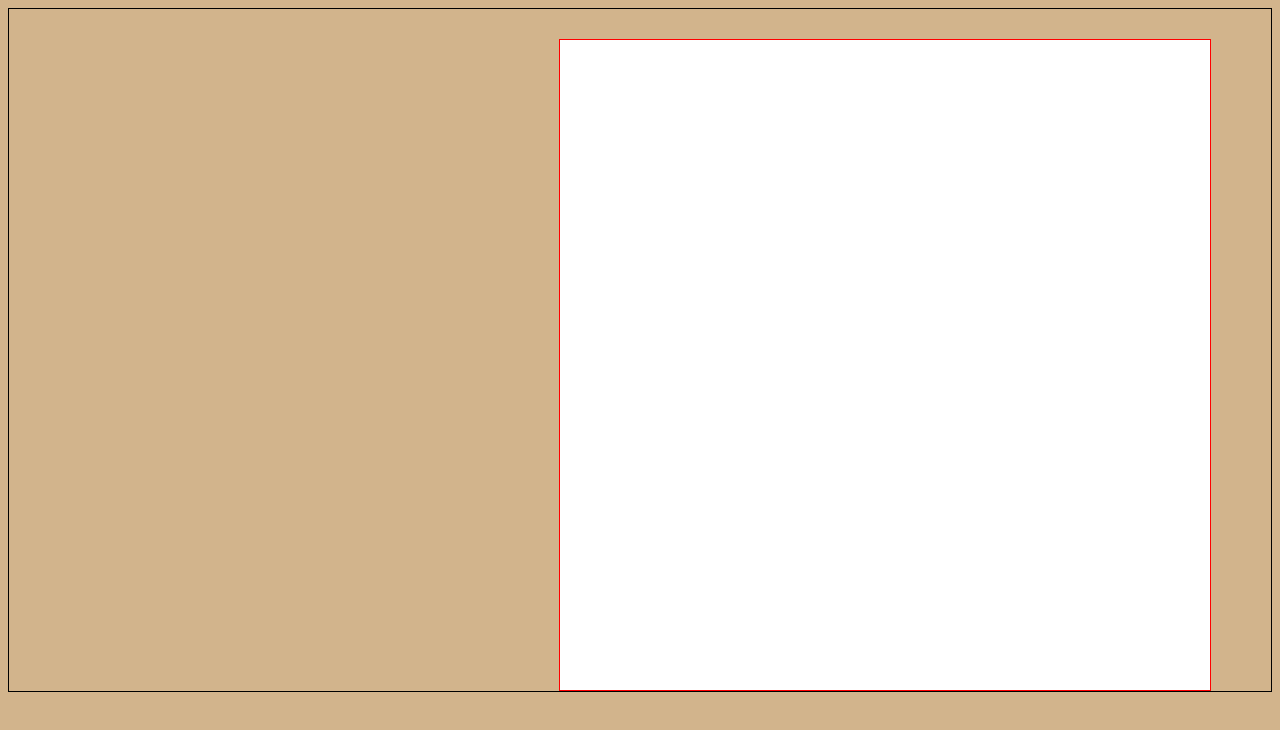
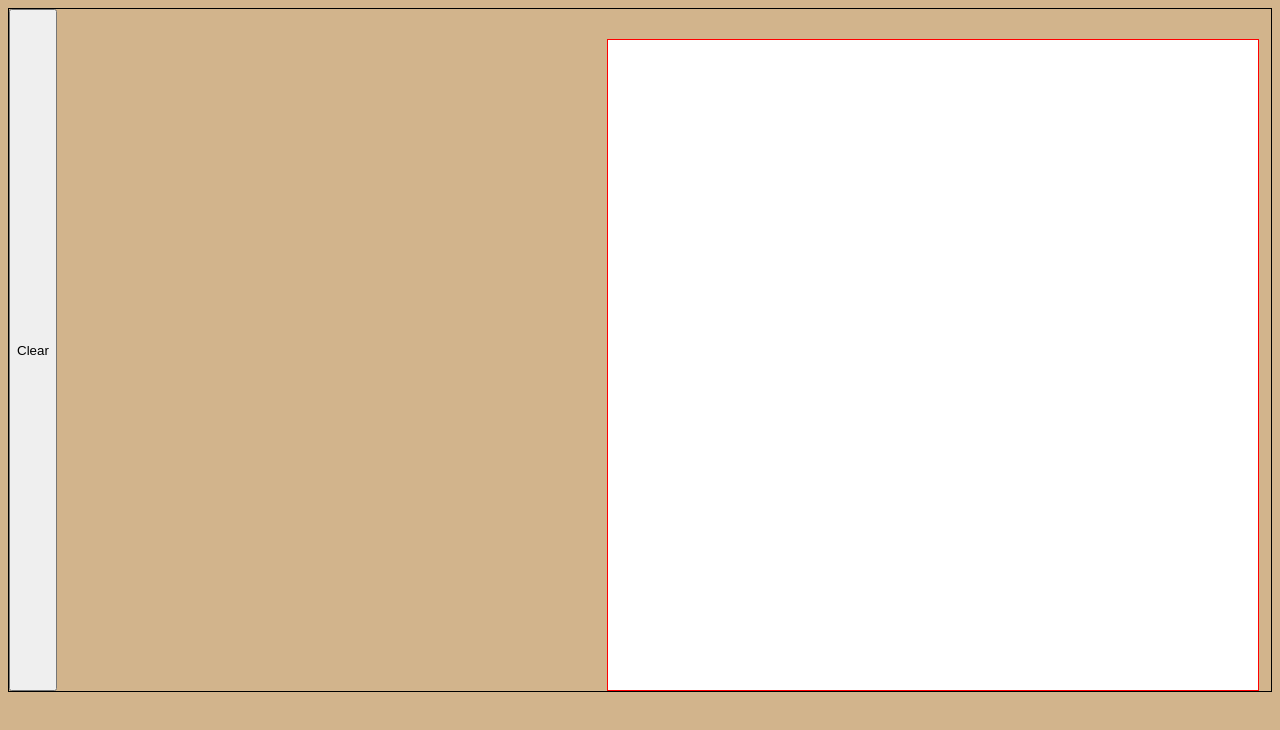
Before and after one commit to Noah-Menrath/etch-a-sketch, a plain HTML site: page index.html in a window 1280 px wide. Drawn offline with Linux system fonts and the light colour scheme.

Commit message:
Added button clear functionality

```diff
--- a/index.html
+++ b/index.html
@@ -8,7 +8,7 @@
     </head>
 
     <body>
-
+        <button id="clearButton">Clear</button>
     </body>
 
 </html>
--- a/scripts.js
+++ b/scripts.js
@@ -7,14 +7,32 @@ container.setAttribute('id', 'container');
 
 o = (16 * 16); // have an input box for how many boxes user wants or even have a few button choices //
 
+const linkClearButton = document.querySelector("#clearButton");
+
 body.append(container);
-for (i=0; i < o; i++) {
-    const div = document.createElement('div');
-    div.setAttribute('class', 'square');
-    container.append(div);
+
+function runGame() {
+    for (i=0; i < o; i++) {
+        const div = document.createElement('div');
+        div.setAttribute('class', 'square');
+        container.append(div);
 
 
-    div.addEventListener('mouseover', changeColor);
+        div.addEventListener('mouseover', changeColor);
+
+        container.addEventListener('click', clearData);
+
+        function clearData() {
+            div.setAttribute('style', 'backgroundColor: white');
+
+        }
+
+        linkClearButton.addEventListener("click", clearData);
+
+
+    };
+
+
 
 
 
@@ -24,7 +42,29 @@ function changeColor(event) {
 };
 
 
-changeColor();
+
+
+
+
+
+
+
+
+
+
+
+
+
+
+
+
+
+
+runGame();
+
+
+
+
 
 // const div = document.getElementsByClassName("square");
 
```
